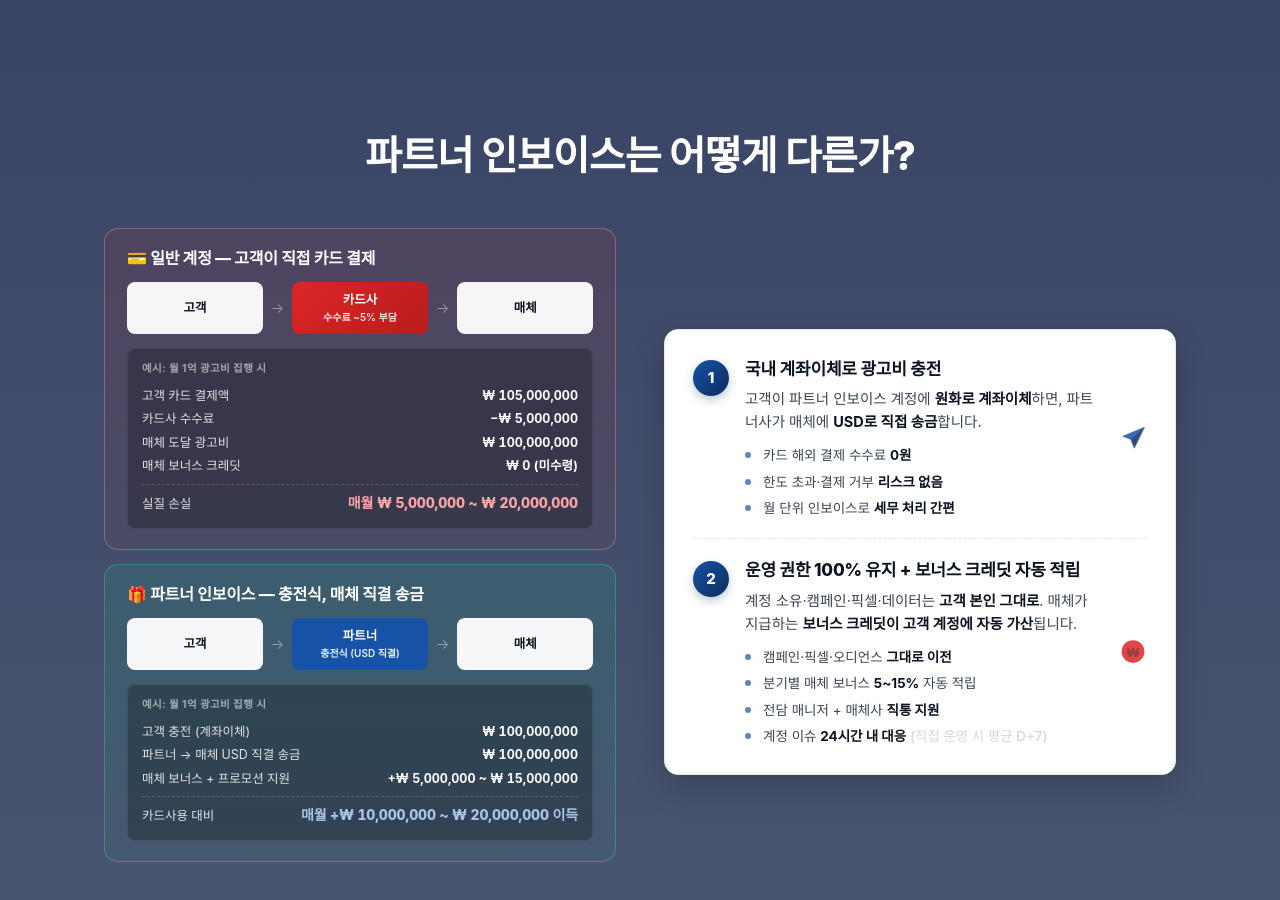
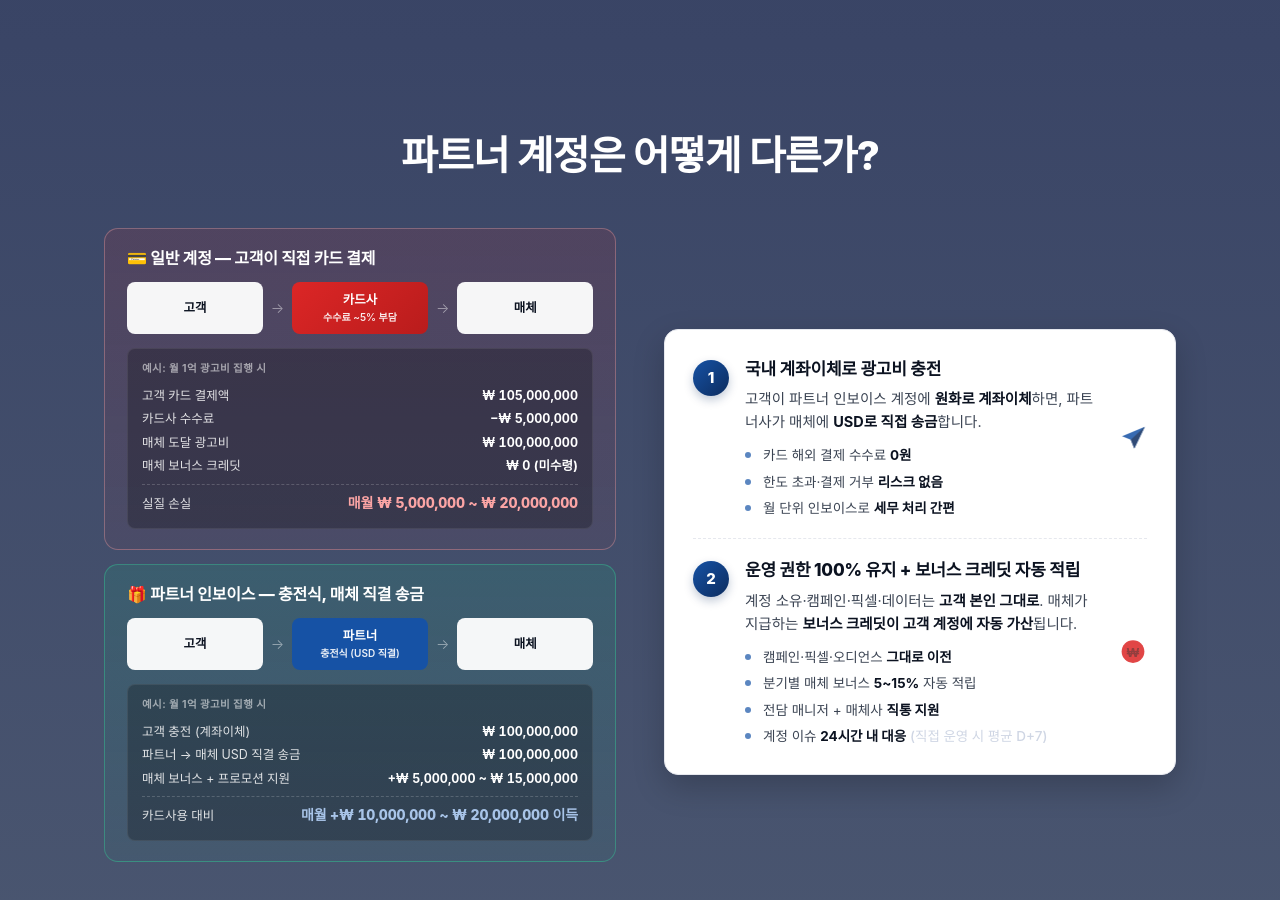
Before and after one commit to appsilon-ai/premium_acc_lead, a website: page preview.html in a window 1280 px wide. Shown: the part 4020-4920 px from the top of the page. Drawn offline with Linux system fonts and the light colour scheme; a web font is replaced by a local one.

Commit message:
Preview: solution h2 파트너 인보이스 → 파트너 계정

```diff
--- a/preview.html
+++ b/preview.html
@@ -1883,7 +1883,7 @@ height="0" width="0" style="display:none;visibility:hidden"></iframe></noscript>
 <section id="how" style="background:linear-gradient(180deg, #3a4566 0%, #4a5670 100%);color:#fff">
   <div class="container">
     <div class="section-head">
-      <h2>파트너 인보이스는 어떻게 다른가?</h2>
+      <h2>파트너 계정은 어떻게 다른가?</h2>
     </div>
     <div class="solution-grid">
       <div>
```
